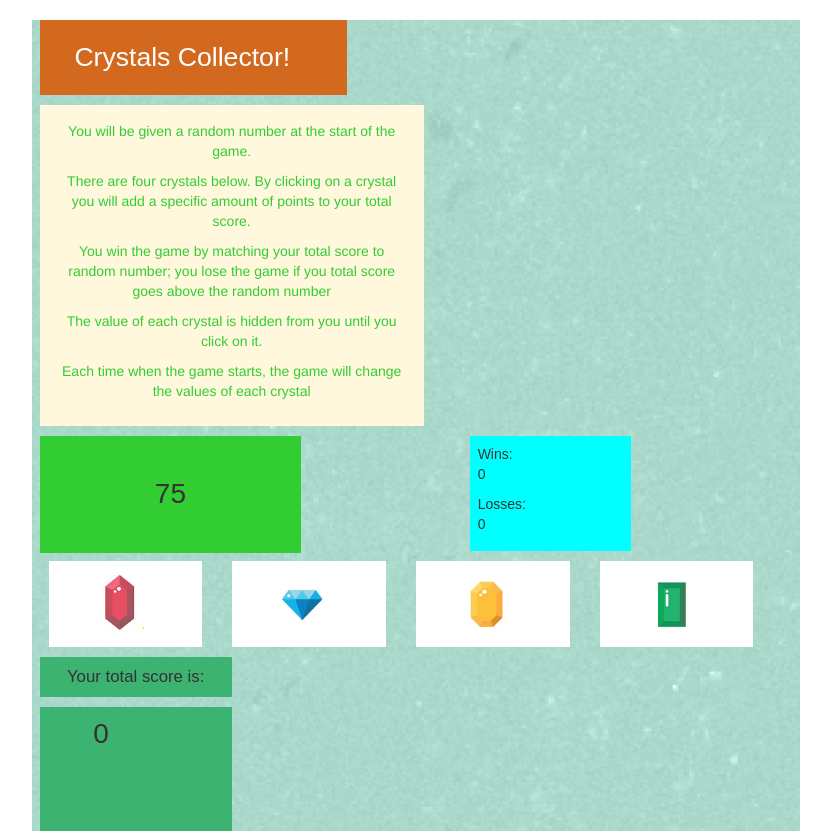
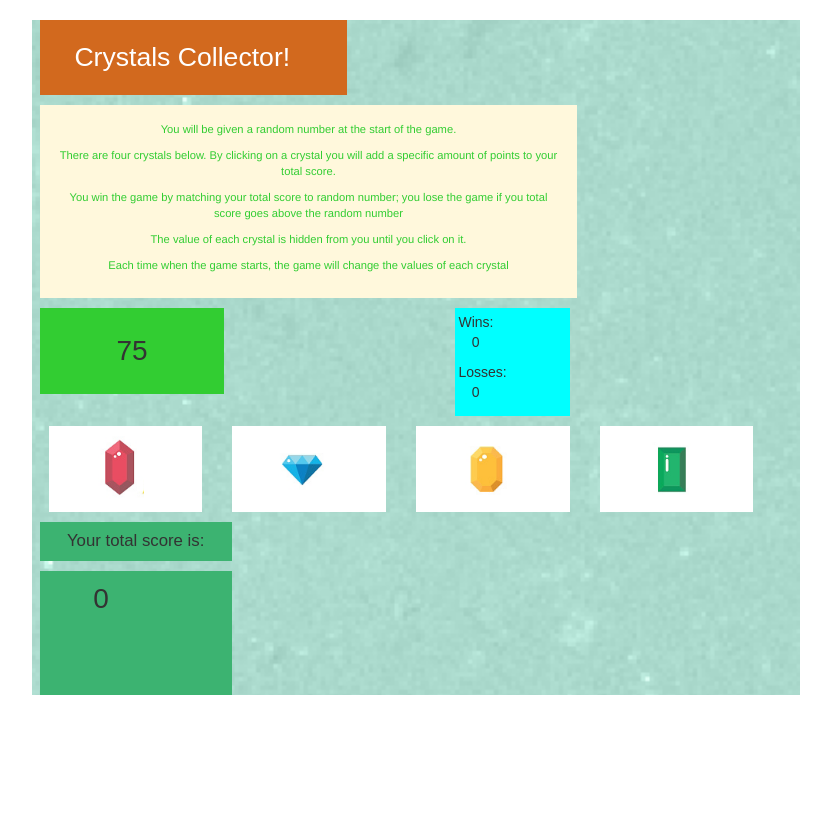
Before and after one commit to MLangteau/week-4-game, a PHP site: page / in a window 1280 px wide. Shown: the whole page, without its empty margins (224-1055 px from the left). After the commit the page ends 695 px from the top, so only its background shows below. Run offline with PHP 8.4, Linux system fonts and the light colour scheme; some libraries are stand-ins or nearby versions.

Commit message:
week 4 homework final touches

```diff
--- a/assets/javascript/game.js
+++ b/assets/javascript/game.js
@@ -27,76 +27,9 @@ $(document).ready(function() {
         value: 0
         }];
 
-    function setUpLayout() {
+    function startGame() {
 
-        $('h1').css({
-                'background-color': '#D2691E',
-                'padding':'3% 3% 3% 1px',
-                'margin-left': '1%',
-                'display': 'block',
-                'font-size': '95%',
-                'width':'40%',
-                'color': 'white'
-            });  // end of css
-
-        $('.para').css({
-                'background-color': '#FFF8DC',
-                'margin-left': '1%',
-                'display': 'block',
-                'font-size': '50%',
-                'font-family': 'Helvetica',
-                'width':'50%',
-                'padding': '2%',
-                'color': '#32CD32'
-            });  // end of css
-
-        $('#randomGen').css({
-                    'background-color': '#32CD32',
-                    'padding-top': '5%',
-                    'padding-bottom': '5%',
-                    'padding-left': '15%',
-                    'padding-right': '15%',
-                    'display': 'block',
-                    'float': 'left',
-                    'margin-left': '1%'
-                    });  // end of css
-
-        $('.winLossBox').css({
-                'background-color': '#00FFFF',
-                'width': '15%',
-                'padding-top':'1%',
-                'padding-bottom': '1%',
-                'padding-left': '1%',
-                'padding-right': '20%',
-                'font-size': '50%',
-                'clear': 'both',
-                'display': 'inline-block'
-                });  // end of css
-
-        $('#totalScoreText').css({
-                'background-color': '#3CB371',
-                'padding':'1%',
-                'margin-left': '1%',
-                'font-size': '60%',
-                'width':'25%'
-            });  // end of css
-
-        $('#calcScore').css({
-                'background-color': '#3CB371',
-                'display': 'block',
-                'overflow': 'auto',
-                'clear': 'both',
-                'margin-left': '1%',
-                'margin-bottom': '1%',
-                'padding': '1% 10% 10% 1%',
-                'width':'25%'
-                 });  // end of css
-
-    }  // end of setUpLayout function
-
-    function startGame() {
-    // Doing your setup
-    //  Start and Reset function
+    //  Starts Game
 
         ScoreToGet = genRand (19,120);
         $('#randomGen').html(ScoreToGet);
@@ -115,7 +48,6 @@ $(document).ready(function() {
 
             $('#gem' + i).css({
                     'width': '20%',
-            //        'margin':'10px'
                     'margin-right':'30px'});
 
        };  //  end of for loop
@@ -172,10 +104,74 @@ $(document).ready(function() {
 
     };  //  end of refreshScreen function
 
+    function setUpLayout() {
+
+        $('h1').css({
+                'background-color': '#D2691E',
+                'padding':'3% 3% 3% 1px',
+                'margin-left': '1%',
+                'display': 'block',
+                'font-size': '95%',
+                'width':'40%',
+                'color': 'white'
+            });  // end of css
+
+        $('.para').css({
+                'background-color': '#FFF8DC',
+                'margin-left': '1%',
+                'display': 'block',
+                'font-size': '40%',
+                'font-family': 'Helvetica',
+                'width':'70%',
+                'padding': '2%',
+                'color': '#32CD32'
+            });  // end of css
+
+        $('#randomGen').css({
+                    'background-color': '#32CD32',
+                    'padding-top': '3%',
+                    'padding-bottom': '3%',
+                    'padding-left': '10%',
+                    'padding-right': '10%',
+                    'display': 'block',
+                    'float': 'left',
+                    'margin-left': '1%'
+                    });  // end of css
+
+        $('.winLossBox').css({
+                'background-color': '#00FFFF',
+                'width': '15%',
+                'padding-top':'.5%',
+                'padding-bottom': '.5%',
+                'padding-left': '.5%',
+                'padding-right': '10%',
+                'font-size': '50%',
+                'clear': 'both',
+                'display': 'inline-block'
+                });  // end of css
+
+        $('#totalScoreText').css({
+                'background-color': '#3CB371',
+                'padding':'1%',
+                'margin-left': '1%',
+                'font-size': '60%',
+                'width':'25%'
+            });  // end of css
+
+        $('#calcScore').css({
+                'background-color': '#3CB371',
+                'display': 'block',
+                'overflow': 'auto',
+                'clear': 'both',
+                'margin-left': '1%',
+                'margin-bottom': '1%',
+                'padding': '1% 10% 10% 1%',
+                'width':'25%'
+                 });  // end of css
+
+    }  // end of setUpLayout function
 
 //  ******************    START THE GAME   ********************************************
-
     setUpLayout();
     startGame();
-
  });  // end of document.ready function
```
Also changed, not shown: assets/css/style.css (+6 -7 lines).
